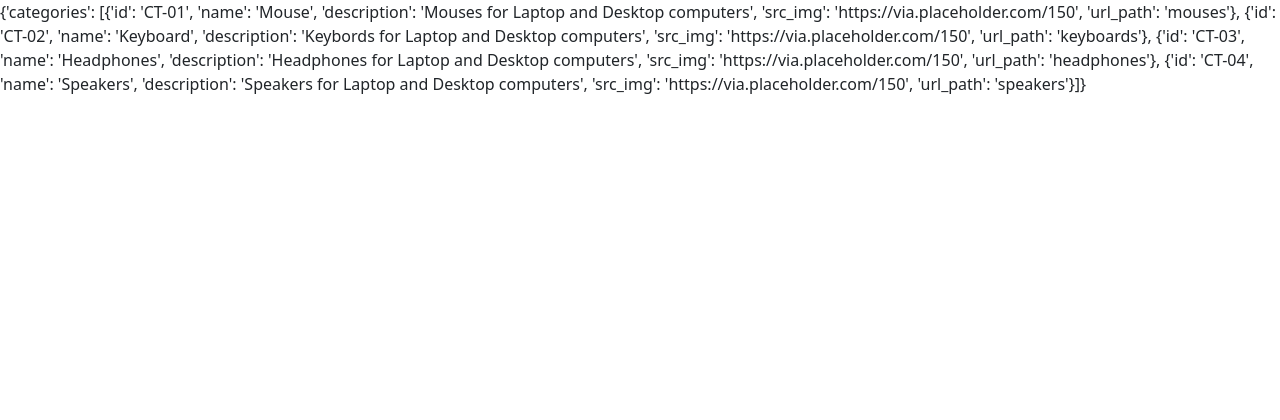
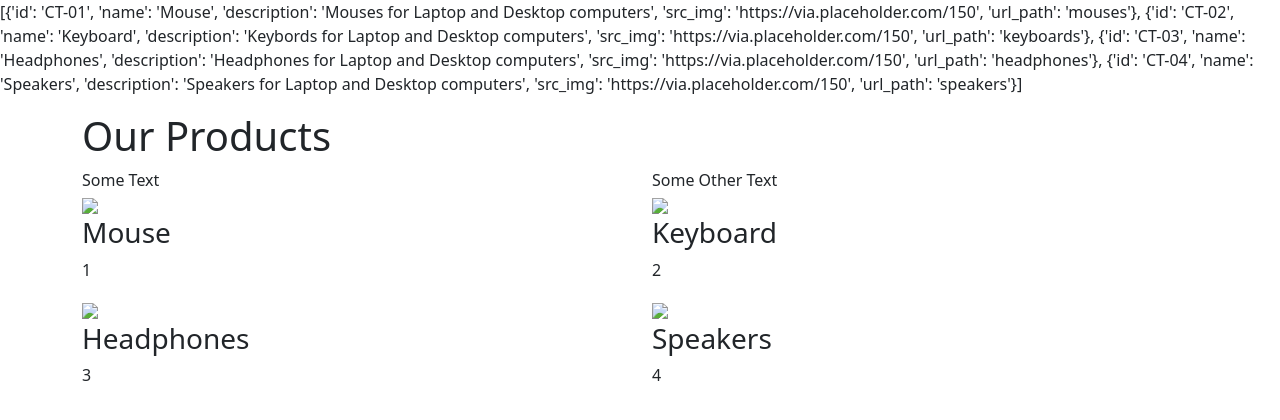
Before and after one commit to gcornejov/simply-catalog-manager, a Flask app: page /products in a window 1280 px wide. Shown: the top 420 px of the page. Run offline with Flask 2, Linux system fonts and the light colour scheme; some libraries are stand-ins or nearby versions.

Commit message:
Add dynamic organizing categories

```diff
--- a/simply_catalog_manager/app.py
+++ b/simply_catalog_manager/app.py
@@ -26,7 +26,9 @@ def load_categories():
         "simply_catalog_manager/data/categories.json"
     )
 
-    return render_template("categories.html", categories=categories)
+    return render_template(
+        "categories.html", categories=categories["categories"], org=2
+    )
 
 
 if __name__ == "__main__":
--- a/simply_catalog_manager/templates/categories.html
+++ b/simply_catalog_manager/templates/categories.html
@@ -5,4 +5,32 @@
 {% block content %}
 <p>{{ categories }}</p>
 
+<div class="container-lg">
+    <div class="row">
+        <h1>Our Products</h1>
+    </div>
+    <div class="row">
+        <div class="col-6">Some Text</div>
+        <div class="col-6">Some Other Text</div>
+    </div>
+
+    <div class="row">
+    {% for c in categories %}
+        <div class="col-{{ 12 // org }}">
+            <img src="{{ c['src_img'] }}">
+            <h3>{{ c["name"] }}</h3>
+            <p>{{ loop.index }}</p>
+        </div>
+
+        {% if loop.index % org == 0 %}
+            </div>
+
+            {% if not loop.last %}
+                <div class="row">
+            {% endif %}
+        {% endif %}
+    {% endfor %}
+
+</div>
+
 {% endblock %}
```
